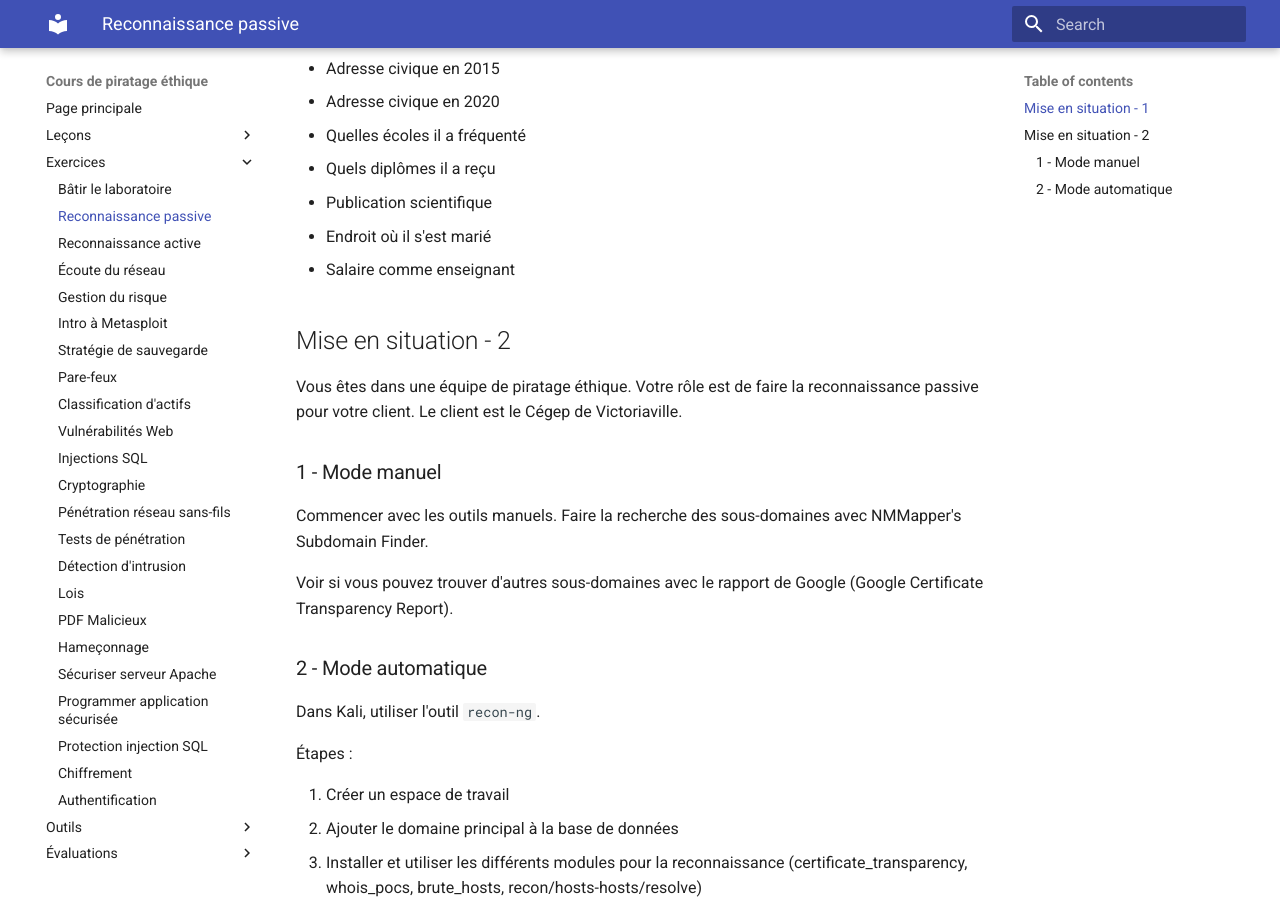
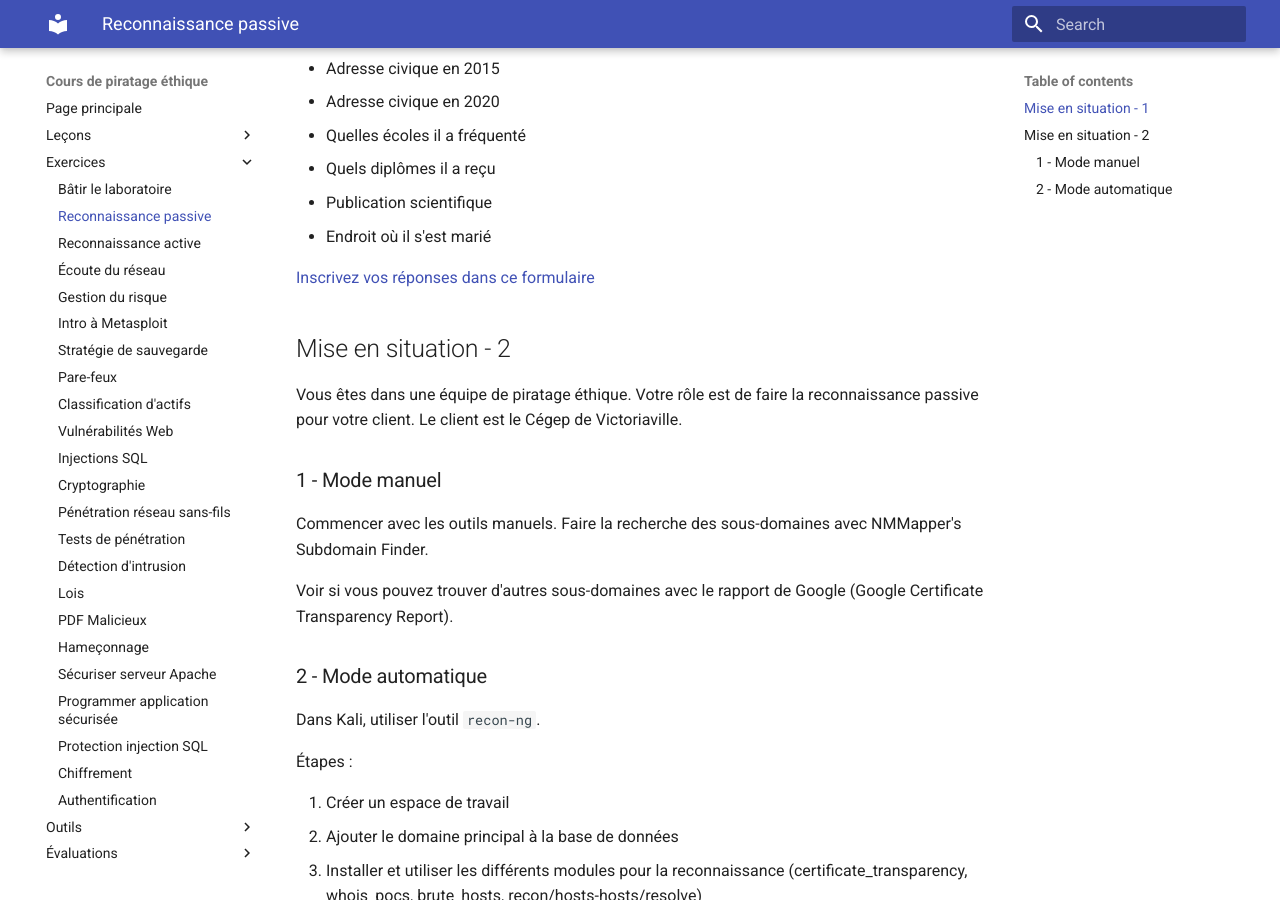
Before and after one commit to cegepvictoetienne/piratage, an MkDocs documentation site: the page built from wiki/exercices/02_Exercices_Reconnaissance_passive.md, in a window 1280 px wide and 900 px high, scrolled down 367 px. Built offline with MkDocs 1.6.1 and Material for MkDocs 9.7.7, drawn with Linux system fonts in a browser that asks for light colours.

Commit message:
ajout formulaire reconnaissance passive

```diff
--- a/wiki/exercices/02_Exercices_Reconnaissance_passive.md
+++ b/wiki/exercices/02_Exercices_Reconnaissance_passive.md
@@ -16,7 +16,8 @@ Trouvez les informations suivantes :
 - Quels diplômes il a reçu
 - Publication scientifique
 - Endroit où il s'est marié
-- Salaire comme enseignant
+
+[Inscrivez vos réponses dans ce formulaire](https://forms.office.com/Pages/ResponsePage.aspx?id=JvVsnYGt-EanOqUHqvBs2h4e_CrnfMxFsMr2ZqveBNhURDRTVFZQMVpXRUdYV0JOQzNDUFk3VlpQMi4u)
 
 ## Mise en situation - 2
 
```
